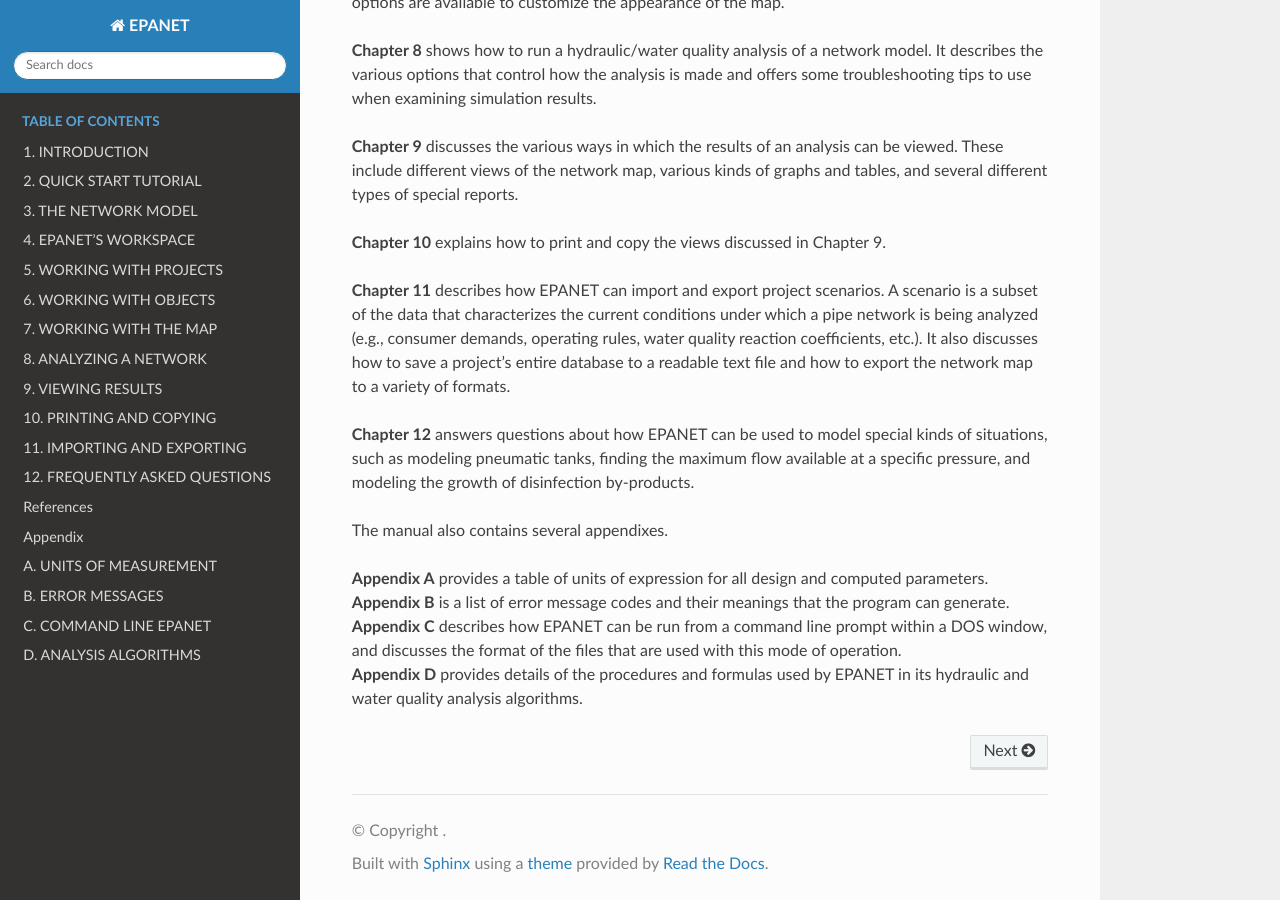
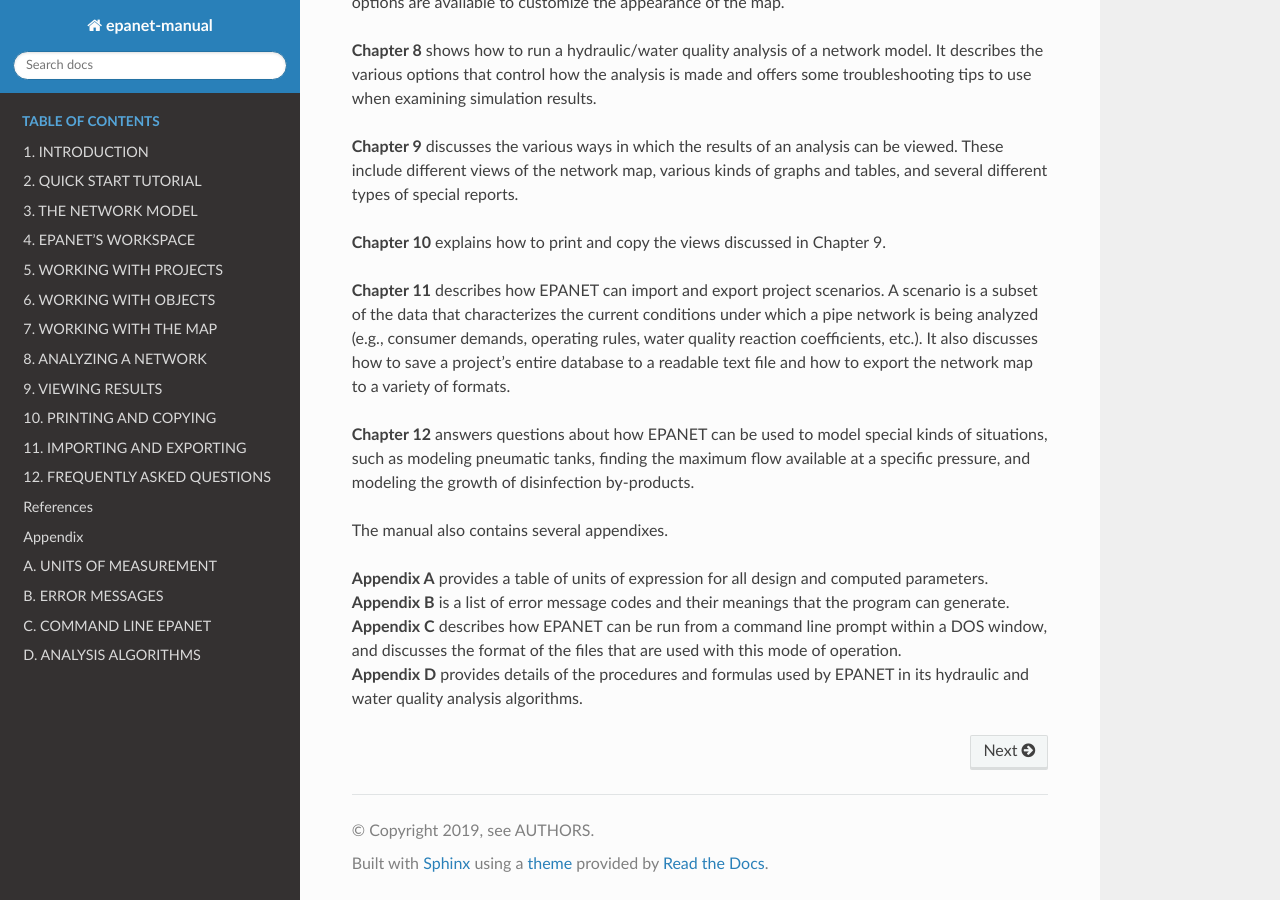
Before and after one commit to USEPA/epanet-manual, a Sphinx documentation site: the page built from docs/index.rst, in a window 1280 px wide and 900 px high, scrolled down 1497 px. Built offline with Sphinx 7.4.7 and the Read the Docs theme 2.0.0, drawn with Linux system fonts in a browser that asks for light colours.

Commit message:
Update conf.py
Changing to repo name epanet-manual

```diff
--- a/docs/conf.py
+++ b/docs/conf.py
@@ -19,14 +19,14 @@
 
 # -- Project information -----------------------------------------------------
 
-project = u'EPANET'
-#copyright = u'2018, the website is created by H.Woo'
-author = u'H.Woo'
+project = 'epanet-manual'
+copyright = '2019, see AUTHORS'
+author = 'see AUTHORS'
 
 # The short X.Y version
-version = u''
+version = ''
 # The full version, including alpha/beta/rc tags
-release = u'2.00.12'
+release = '2.2'
 
 
 # -- General configuration ---------------------------------------------------
@@ -66,7 +66,7 @@
 # List of patterns, relative to source directory, that match files and
 # directories to ignore when looking for source files.
 # This pattern also affects html_static_path and html_extra_path .
-exclude_patterns = [u'_build', 'Thumbs.db', '.DS_Store']
+exclude_patterns = []
 
 # The name of the Pygments (syntax highlighting) style to use.
 pygments_style = 'sphinx'
@@ -77,7 +77,6 @@
 # The theme to use for HTML and HTML Help pages.  See the documentation for
 # a list of builtin themes.
 #
-#html_theme = 'alabaster'
 html_theme = 'sphinx_rtd_theme'
 
 # Theme options are theme-specific and customize the look and feel of a theme
@@ -105,7 +104,7 @@
 # -- Options for HTMLHelp output ---------------------------------------------
 
 # Output file base name for HTML help builder.
-htmlhelp_basename = 'EPANETdoc'
+htmlhelp_basename = 'epanet-manualdoc'
 
 
 # -- Options for LaTeX output ------------------------------------------------
@@ -132,8 +131,8 @@
 # (source start file, target name, title,
 #  author, documentclass [howto, manual, or own class]).
 latex_documents = [
-    (master_doc, 'EPANET.tex', u'EPANET Documentation',
-     u'H.Woo', 'manual'),
+    (master_doc, 'epanet-manual.tex', 'epanet-manual Documentation',
+     'see AUTHORS', 'manual'),
 ]
 
 
@@ -142,7 +141,7 @@
 # One entry per manual page. List of tuples
 # (source start file, name, description, authors, manual section).
 man_pages = [
-    (master_doc, 'epanet', u'EPANET Documentation',
+    (master_doc, 'epanet-manual', 'epanet-manual Documentation',
      [author], 1)
 ]
 
@@ -153,8 +152,8 @@
 # (source start file, target name, title, author,
 #  dir menu entry, description, category)
 texinfo_documents = [
-    (master_doc, 'EPANET', u'EPANET Documentation',
-     author, 'EPANET', 'One line description of project.',
+    (master_doc, 'epanet-manual', 'epanet-manual Documentation',
+     author, 'epanet-manual', 'One line description of project.',
      'Miscellaneous'),
 ]
 
```
